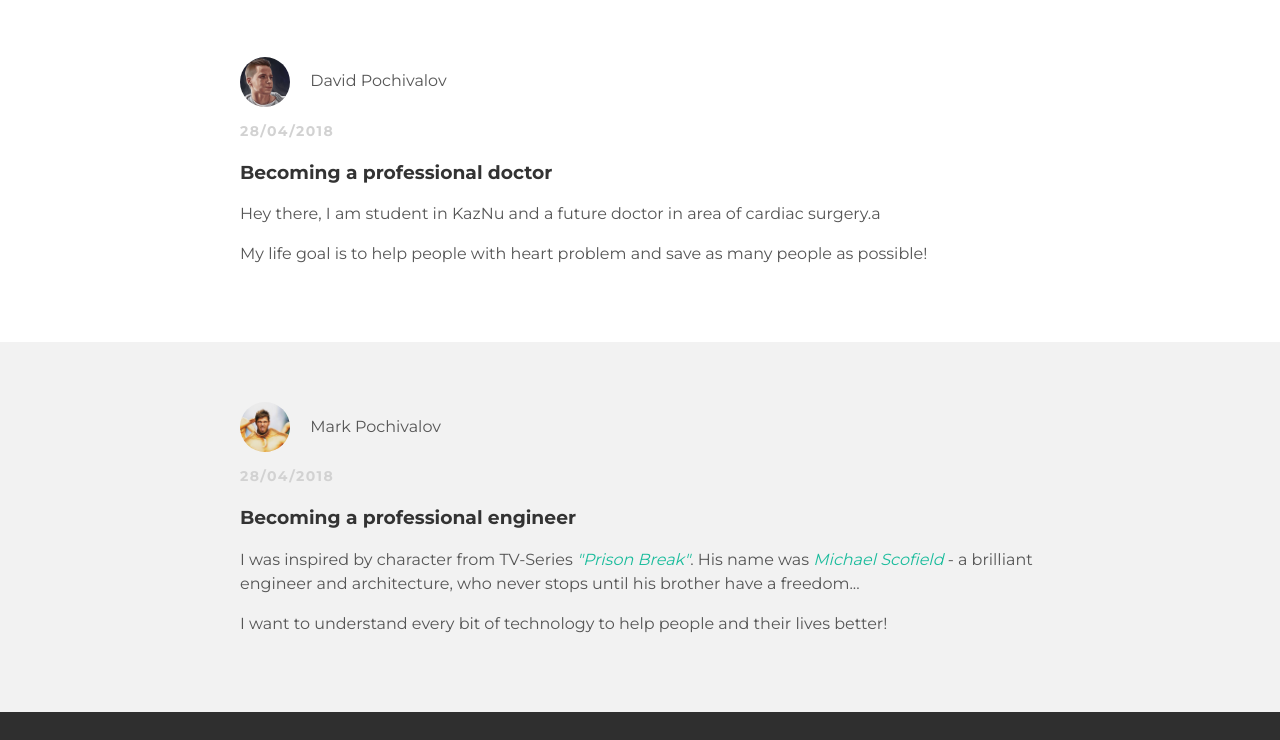
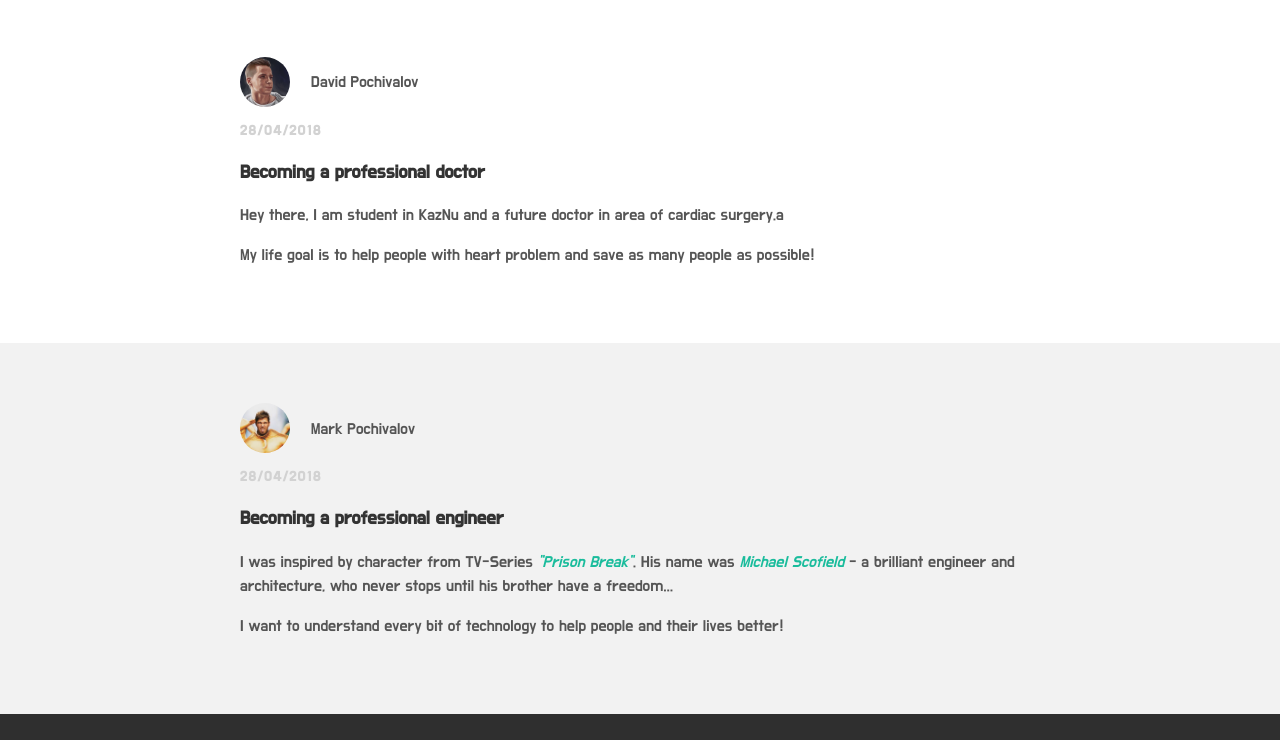
Before and after one commit to MarkPcv/MarkPcv.github.io, a plain HTML site: page index.html in a window 1280 px wide. Shown: the part 153-893 px from the top of the page. Drawn offline with Linux system fonts and the light colour scheme.

Commit message:
Update style.css

```diff
--- a/style.css
+++ b/style.css
@@ -4,7 +4,7 @@
 body{
   color: #555;
   margin: 0;
-  font-family: 'Montserrat', 'Do Hyeon', sans-serif;
+  font-family:  'Do Hyeon', sans-serif;
 }
 /* Styling Header */
 #header{
```
